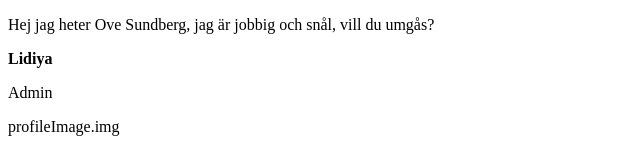
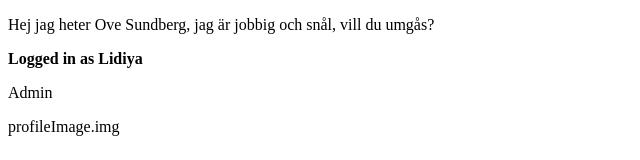
Before and after one commit to alexanderwirdemo/Schedule-Frontend, an Angular app: page / in a window 1280 px wide. Shown: the top 160 px of the page, without its empty margins (0-640 px from the left). Built offline with nearby package versions, Linux system fonts and the light colour scheme.

Commit message:
User and upload schedule

```diff
--- a/src/app/components/user/user.component.ts
+++ b/src/app/components/user/user.component.ts
@@ -13,7 +13,7 @@ interface User {
 })
 export class UserComponent implements OnInit {
   user: User = {
-    username: 'Lidiya',
+    username: 'Logged in as Lidiya',
     role: 'Admin',
     profileImage: 'profileImage.img'
   }
```
